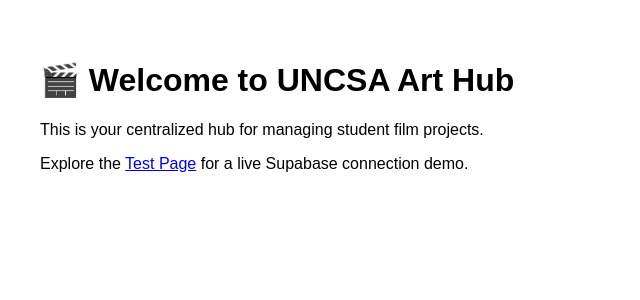
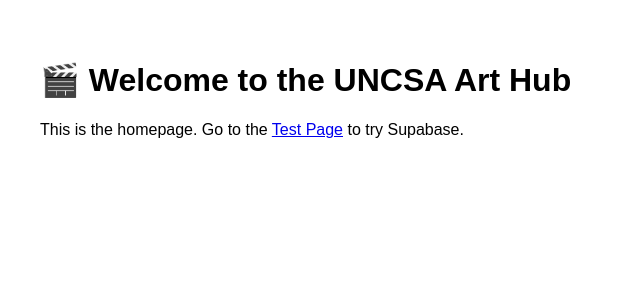
Before and after one commit to bobgosse/uncsa-art-hub, a Next.js app in the folder Desktop/uncsa-art-hub/: page / in a window 1280 px wide. Shown: the top 300 px of the page, without its empty margins (0-640 px from the left). Built offline with nearby package versions, Linux system fonts and the light colour scheme.

Commit message:
Fix homepage route

```diff
--- a/Desktop/uncsa-art-hub/pages/index.js
+++ b/Desktop/uncsa-art-hub/pages/index.js
@@ -1,9 +1,10 @@
+// pages/index.js or pages/index.tsx
+
 export default function Home() {
   return (
     <main style={{ fontFamily: 'sans-serif', padding: '2rem' }}>
-      <h1>🎬 Welcome to UNCSA Art Hub</h1>
-      <p>This is your centralized hub for managing student film projects.</p>
-      <p>Explore the <a href="/test">Test Page</a> for a live Supabase connection demo.</p>
+      <h1>🎬 Welcome to the UNCSA Art Hub</h1>
+      <p>This is the homepage. Go to the <a href="/test">Test Page</a> to try Supabase.</p>
     </main>
   );
 }
```
